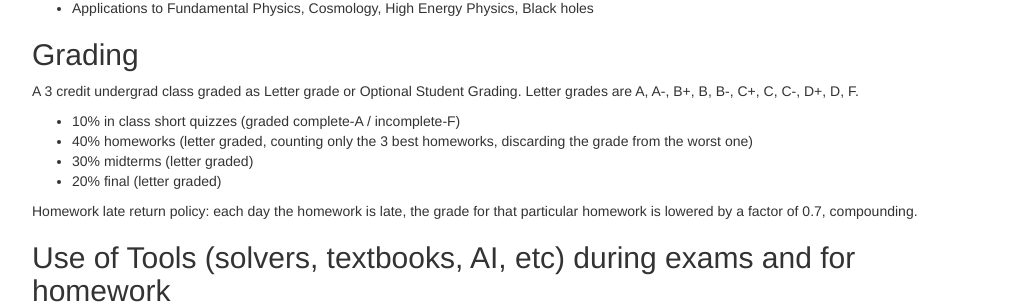
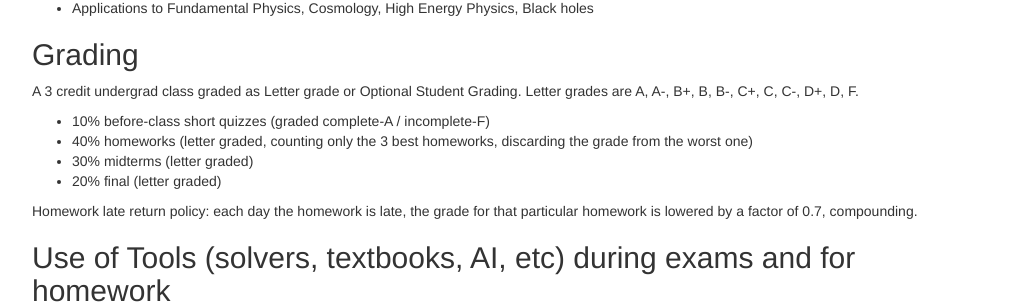
Before and after one commit to Krastanov/labwebsite, a Jekyll site: the page built from _pages/undergrad-qis.md, in a window 1280 px wide and 900 px high, scrolled down 1934 px. Shown: the part 147-452 px from the top of the window, without its empty margins (124-1152 px from the left). Built offline with Jekyll 4.4.1, drawn with Linux system fonts in a browser that asks for light colours; nearby versions of some CDN libraries; Markdown is read by kramdown in place of the engine named in the settings.

Commit message:
QIS class change quiz schedule

```diff
--- a/_pages/undergrad-qis.md
+++ b/_pages/undergrad-qis.md
@@ -141,7 +141,7 @@ These are important topics we will not have the time to cover, but you might wan
 
 A 3 credit undergrad class graded as Letter grade or Optional Student Grading. Letter grades are A, A-, B+, B, B-, C+, C, C-, D+, D, F.
 
-- 10% in class short quizzes (graded complete-A / incomplete-F)
+- 10% before-class short quizzes (graded complete-A / incomplete-F)
 - 40% homeworks (letter graded, counting only the 3 best homeworks, discarding the grade from the worst one)
 - 30% midterms (letter graded)
 - 20% final (letter graded)
```
